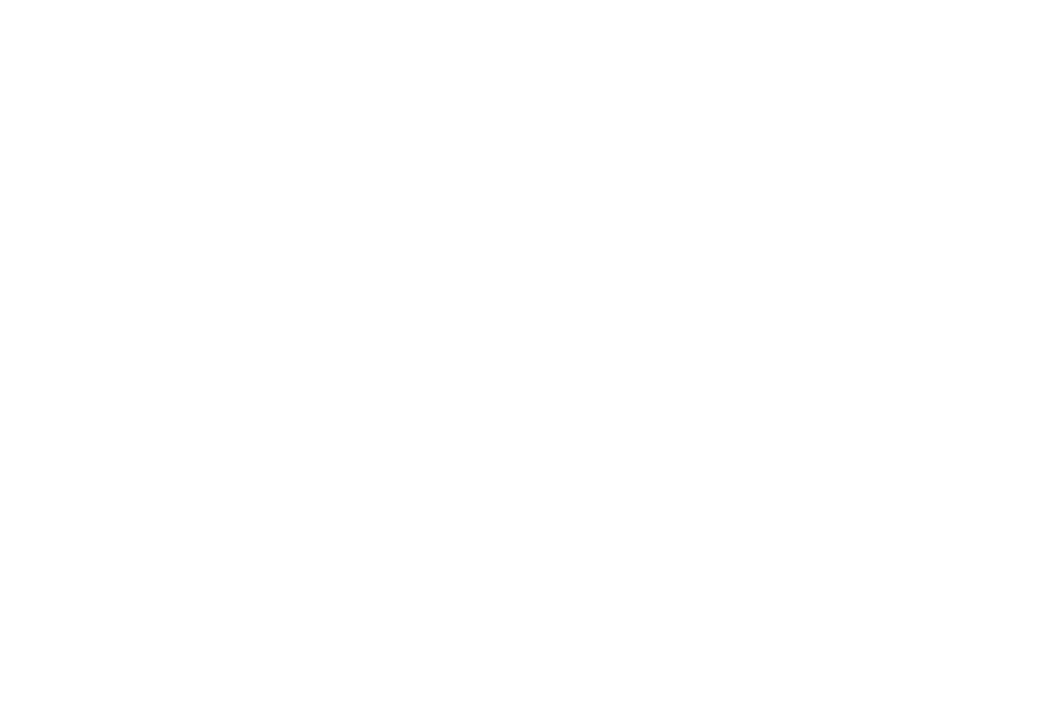
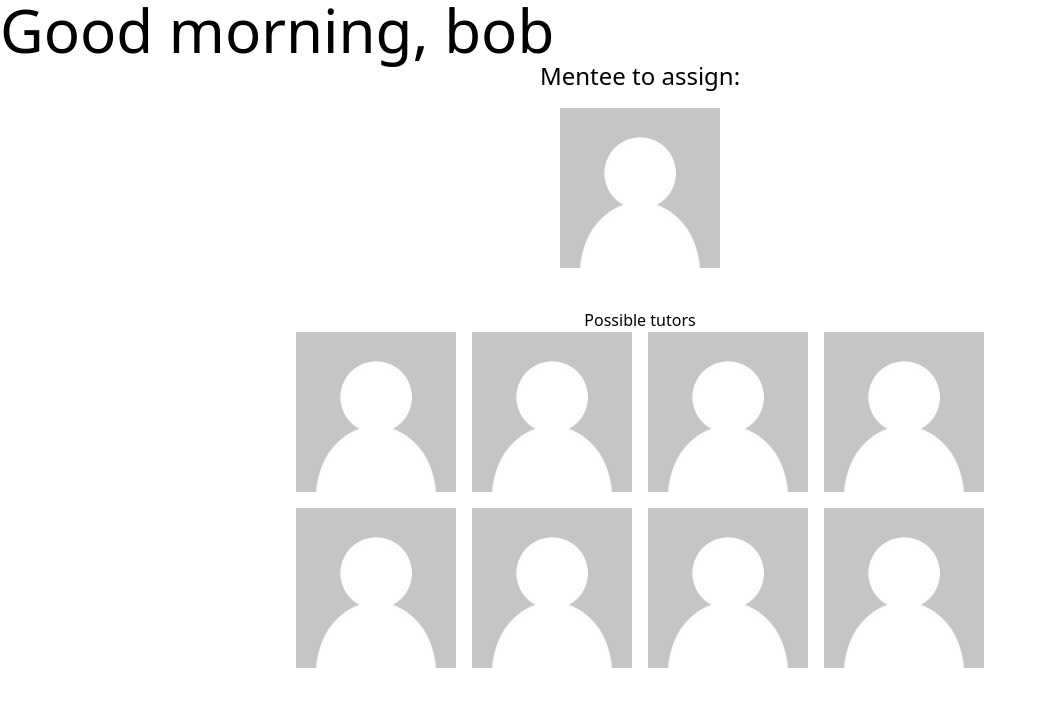
Before and after one commit to ChrisYx511/marihacks-2024-msa, a SvelteKit app: page /admin/admin-assign in a window 1280 px wide. Shown: the top 706 px of the page, without its empty margins (0-1044 px from the left). Built offline with nearby package versions, Linux system fonts and the light colour scheme.

Commit message:
admin assign shit

```diff
--- a/src/routes/admin/admin-assign/+page.svelte
+++ b/src/routes/admin/admin-assign/+page.svelte
@@ -0,0 +1,42 @@
+<script lang="ts">
+
+    let time = new Date();
+
+    $: hours = time.getHours();
+    $: greet = (hours > 18 || hours < 4) ? "evening" : "morning";
+
+    let username:string= "bob";
+    let tuteeName:string = "";
+
+    let tutors:number[] = [4, 2, 3, 3, 5, 3, 3, 4];
+
+    function pick(){
+        hours += 1;
+    }
+</script>
+
+<h1 lang="ts" class={"text-6xl"}>Good {greet}, {username}</h1>
+
+<div class={"flex"}>
+    <div class={"m-auto grid grid-cols-1 gap-4 content-normal"}>
+        <h1 class={"text-2xl m-auto"}>Mentee to assign: {tuteeName}</h1>
+        <img class={"m-auto"} src={"/profilepicplaceholder.jpg"} alt="tutee pic"/>
+    </div>
+</div>
+
+<div class={"flex mt-10"}>
+    <div class={"m-auto "}>Possible tutors</div>
+</div>
+
+<div class={"flex"}>
+
+    <div class={"m-auto grid grid-cols-4 gap-4 max-w-400 content-normal"}>
+
+        {#each tutors as tutor}
+
+            <button on:click={pick}>
+                <img class={"m-auto"} src={"/profilepicplaceholder.jpg"} alt="tutee pic"/>
+            </button>
+        {/each}
+    </div>
+</div>
```
Also changed, not shown: static/profilepicplaceholder.jpg (added).
